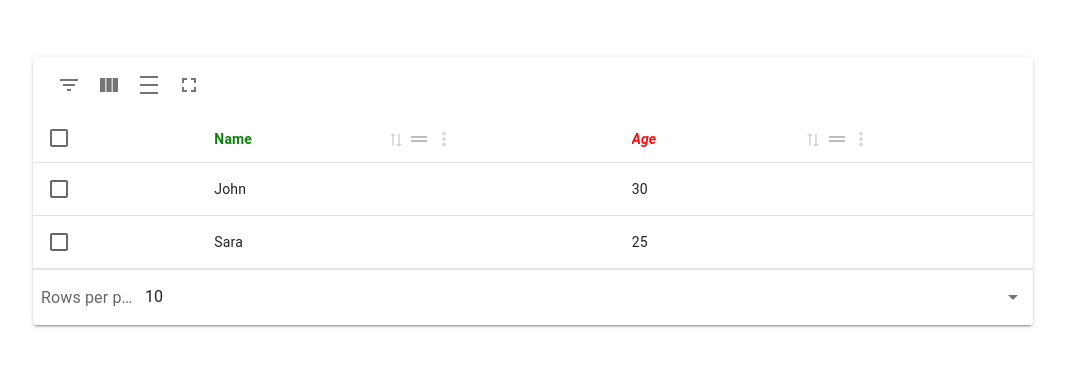
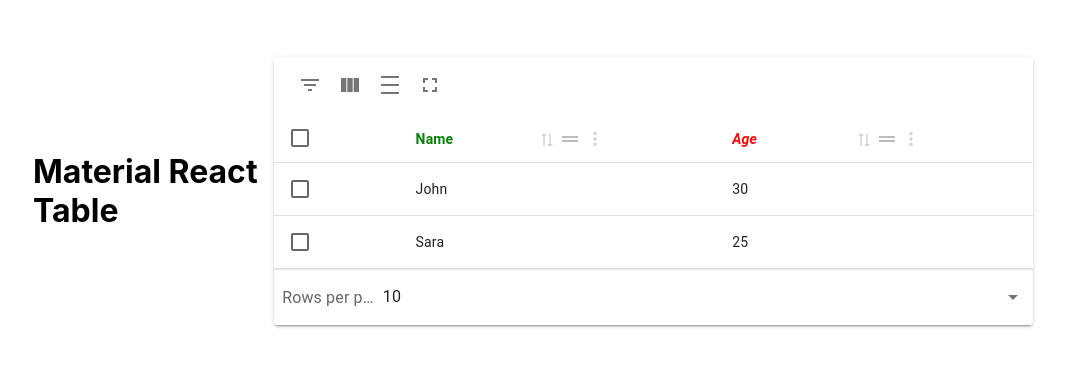
Before and after one commit to ahmedkhan1/materail-react-table-app, a React (Create React App) app: page / in a window 1280 px wide. Shown: the part 209-576 px from the top of the page, without its empty margins (107-1172 px from the left). Built offline with nearby package versions, Linux system fonts and the light colour scheme.

Commit message:
Added heading

```diff
--- a/src/App.js
+++ b/src/App.js
@@ -5,6 +5,7 @@
 function App() {
   return (
     <div className="react-table-container">
+      <h1>Material React Table</h1>
       <ReactTable />
     </div>
   );
```
